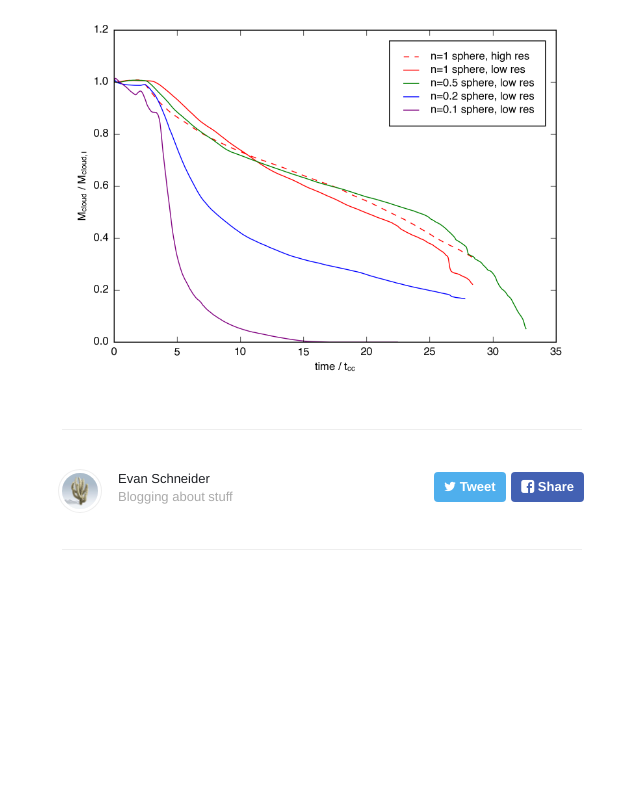
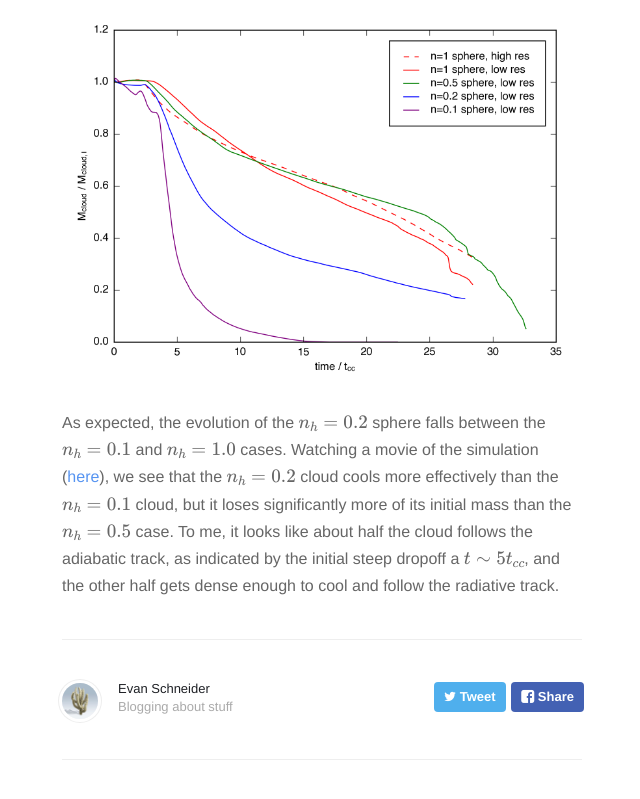
Before and after one commit to evaneschneider/site, a Jekyll site: the page built from _posts/2016-4-15-Mass_Evolution_2.markdown, in a window 1280 px wide and 900 px high, scrolled down 1743 px. Shown: the top 799 px of the window, without its empty margins (318-958 px from the left). Built offline with Jekyll 4.4.1, drawn with Linux system fonts in a browser that asks for light colours; nearby versions of some CDN libraries; formulas are drawn with MathJax 3; before the commit the page ends 2433 px from its top, so only the background shows below that.

Commit message:
movie link

```diff
--- a/_posts/2016-4-15-Mass_Evolution_2.markdown
+++ b/_posts/2016-4-15-Mass_Evolution_2.markdown
@@ -30,3 +30,11 @@ To address the second question, I plot below the mass evolution for simulations
 intial density contrasts.
 
 <img src="{{ site.url }}assets/images/041516_sphere_mass.png">
+
+As expected, the evolution of the $$n_h = 0.2$$ sphere falls between the $$n_h = 0.1$$ and
+$$n_h = 1.0$$ cases. Watching a movie of the simulation
+(<a href="brown.as.arizona.edu/~evan/temp/swn02_lowres.mov">here</a>), we see that the $$n_h = 0.2$$
+cloud cools more effectively than the $$n_h = 0.1$$ cloud, but it loses significantly more
+of its initial mass than the $$n_h =0.5$$ case. To me, it looks like about half the cloud follows
+the adiabatic track, as indicated by the initial steep dropoff a $$t \sim 5 t_{cc}$$, and the
+other half gets dense enough to cool and follow the radiative track.
```
